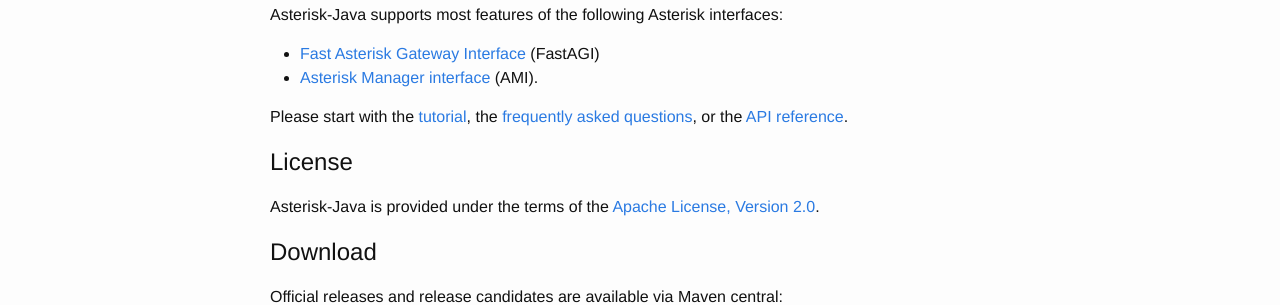
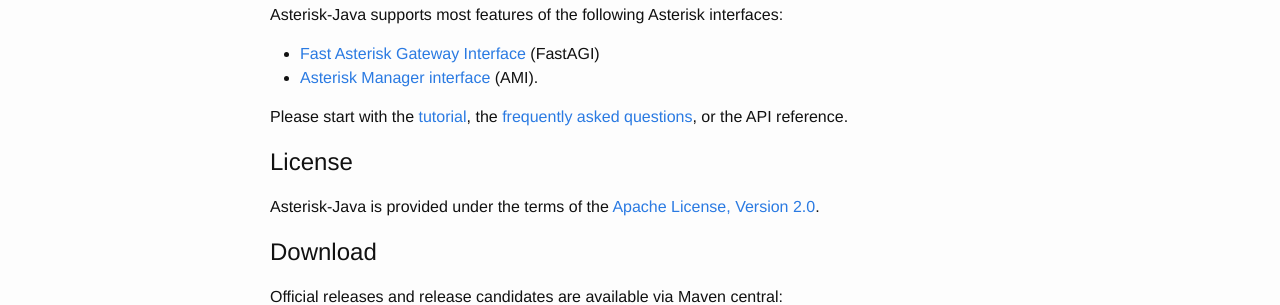
Before and after one commit to asterisk-java/asterisk-java.github.io, a Jekyll site: the page built from index.md, in a window 1280 px wide. Shown: the part 152-457 px from the top of the page. Built offline with Jekyll 4.4.1, drawn with Linux system fonts in a browser that asks for light colours; part of the change alters nothing that is shown.

```diff
--- a/index.md
+++ b/index.md
@@ -15,8 +15,8 @@ interfaces:
     interface](http://www.voip-info.org/wiki-Asterisk+manager+API) (AMI).
 
 Please start with the [tutorial]({{ site.url }}/tutorial/), the [frequently
-asked questions]({{ site.url }}/faq/), or the [API
-reference](#apidocsindex.html).
+asked questions]({{ site.url }}/faq/), or the API
+reference.
 
 ## License
 
@@ -34,7 +34,7 @@ Official releases and release candidates are available via Maven central:
     </dependency>
 
 Please feel free to provide any feedback or ask for support via the
-[Asterisk-Java users mailing list](#mail-lists.html).
+[Asterisk-Java users mailing list](https://lists.sourceforge.net/lists/listinfo/asterisk-java-users).
 
 You can find the source code at:
 {% include icon-github.html username="asterisk-java" %} /
```
